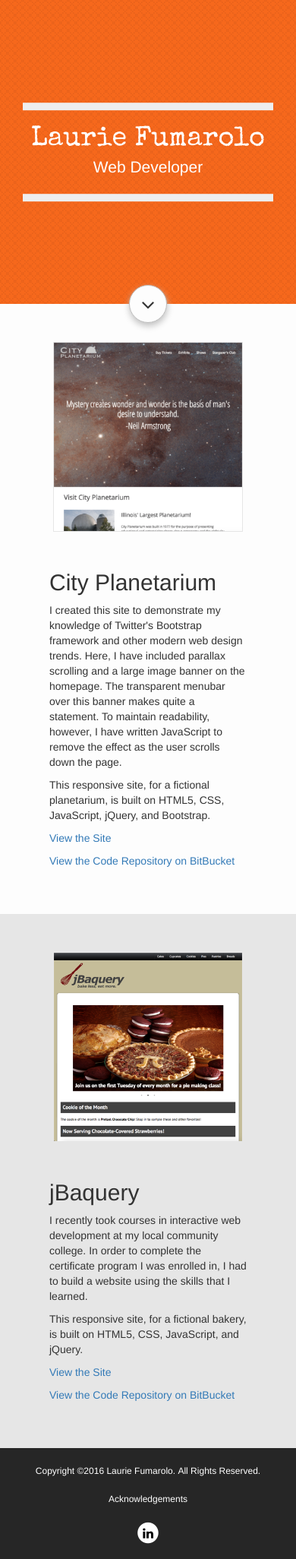
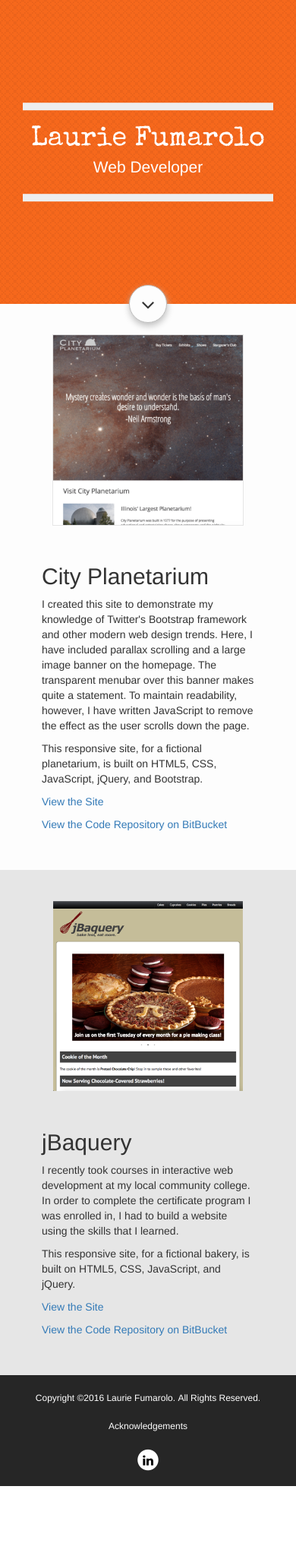
Before and after one commit to lauriefumarolo/lauriefumarolo-com, a PHP site: page / in a window 390 px wide. Shown: the whole page at 76% size. After the commit the page ends 1956 px from the top, so only its background shows below. Run offline with PHP 8.4, Linux system fonts and the light colour scheme; some libraries are stand-ins or nearby versions.

Commit message:
Fix padding for tablets.

```diff
--- a/publish/css/styles.css
+++ b/publish/css/styles.css
@@ -144,11 +144,13 @@ a:link, a:visited, a:hover {
 	}
 }
 
+@media(max-width: 1064px) {
+	#content .row {
+		padding: 40px;
+	}
+}
+
 @media(max-width: 767px) {
-	#content .row {
-		padding: 50px;
-	}
-
 	.img_row {
 		margin-bottom: 50px;
 	}
```
